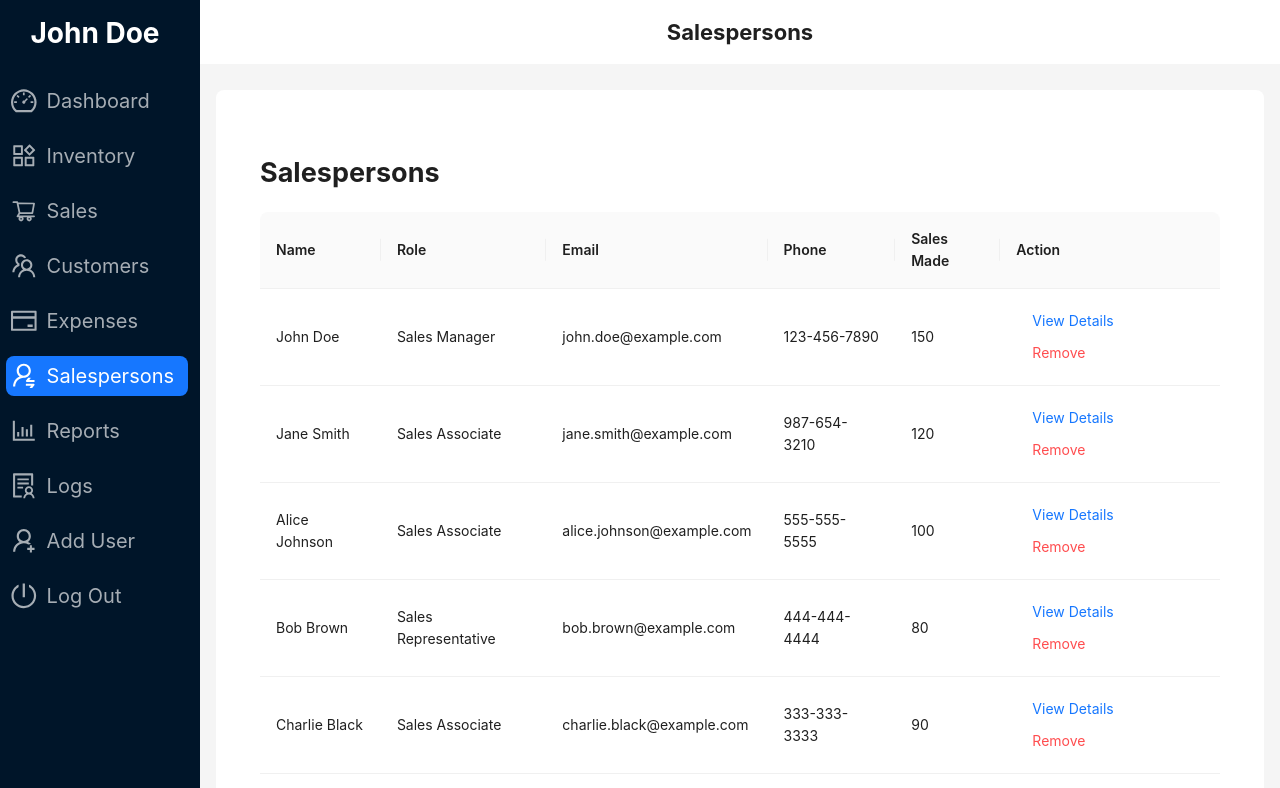
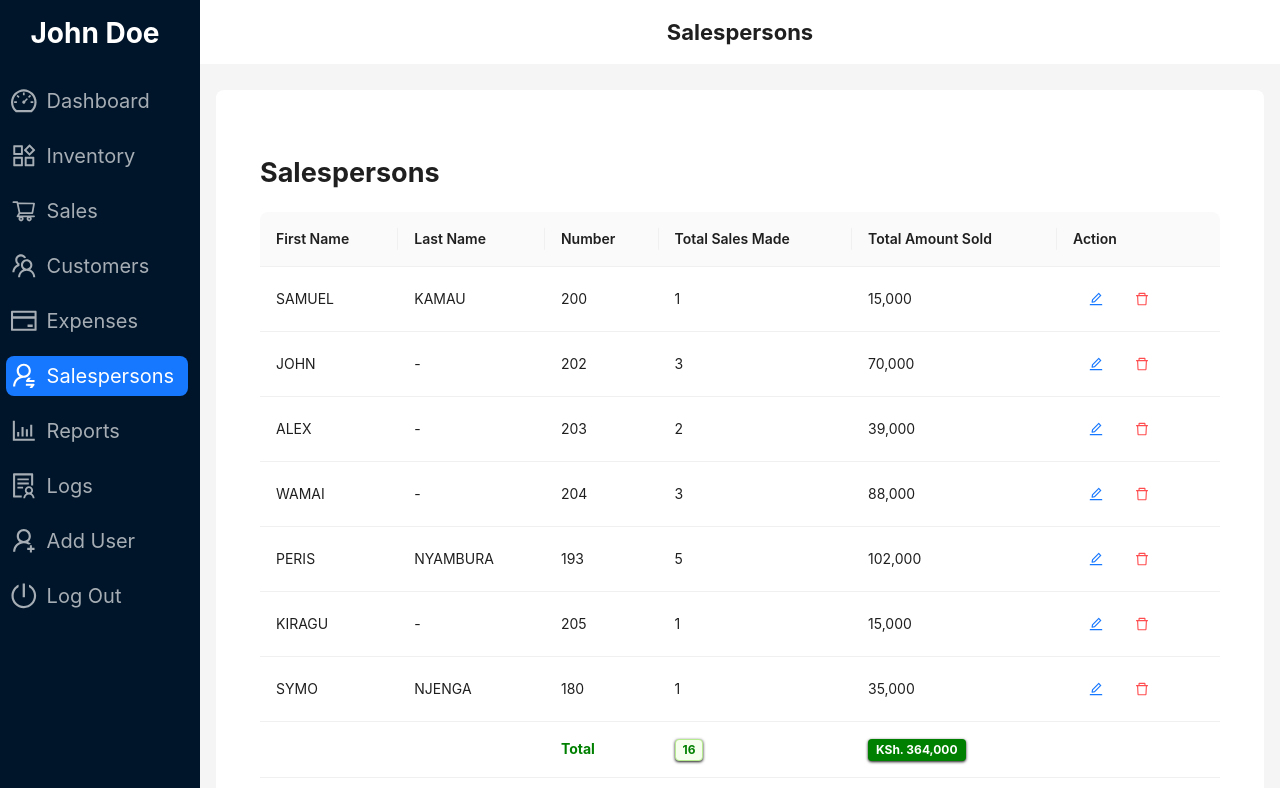
Before and after one commit to IsaacNjenga/EasyManager2.0, a React (Create React App) app in the folder front/: page /salespersons in a window 1280 px wide. Shown: the top 788 px of the page. Built offline with nearby package versions, Linux system fonts and the light colour scheme.

Commit message:
salespersons complete

```diff
--- a/front/src/assets/data/salesData.js
+++ b/front/src/assets/data/salesData.js
@@ -94,7 +94,7 @@ export const SalesData = [
   {
     _id: "6781302c905d3084a1a3dc73",
     number: "578",
-    description: "EXECTIVE DESK 1.6",
+    description: "EXECTIVE DESK 1.6M",
     price: 47000,
     quantity: 1,
     total: 47000,
@@ -275,4 +275,98 @@ export const SalesData = [
     },
     __v: 0,
   },
+  {
+    _id: "677fb287dbe6d5cc8492285a",
+    number: "574",
+    description: "EXECUTIVE OFFICE DESK (1.2M)",
+    price: 15000,
+    quantity: 1,
+    total: 15000,
+    datesold: "2025-01-08T11:25:21.000Z",
+    saleperson: "SAMUEL",
+    commission: 150,
+    image:
+      "https://res.cloudinary.com/dinsdfwod/image/upload/v1734516783/bxatl70glqqqtlwuv1hy.png",
+    pnumber: "124",
+    code: "WALL-2",
+    colour: "WHITE-BROWN",
+    createdAt: {
+      $date: "2025-01-09T11:27:03.172Z",
+    },
+    updatedAt: {
+      $date: "2025-01-09T11:27:03.172Z",
+    },
+    __v: 0,
+  },
+  {
+    _id: "6787d55b7bdd79fb1c8da248",
+    number: "586",
+    description: "ONE-DOOR METAL SAFE (420)",
+    price: 35000,
+    quantity: 1,
+    total: 35000,
+    datesold: "2025-01-14T15:32:53.000Z",
+    saleperson: "SYMO",
+    commission: 350,
+    image:
+      "https://res.cloudinary.com/dinsdfwod/image/upload/v1734517322/matnllxiyxvrltjtxvop.jpg",
+    pnumber: "154",
+    code: "SF-420",
+    colour: "GREY",
+    createdAt: {
+      $date: "2025-01-15T15:33:47.612Z",
+    },
+    updatedAt: {
+      $date: "2025-01-15T15:33:47.612Z",
+    },
+    __v: 0,
+  },
+  {
+    _id: "678b80d0a0f3b96859e180b2",
+    number: "589",
+    description: "ONE-DOOR METAL SAFE (420)",
+    price: 35000,
+    quantity: 1,
+    total: 35000,
+    datesold: "2025-01-16T10:21:04.000Z",
+    saleperson: "ALEX",
+    commission: 350,
+    image:
+      "https://res.cloudinary.com/dinsdfwod/image/upload/v1734517322/matnllxiyxvrltjtxvop.jpg",
+    pnumber: "154",
+    code: "SF-420",
+    colour: "GREY",
+    createdAt: {
+      $date: "2025-01-18T10:22:08.614Z",
+    },
+    updatedAt: {
+      $date: "2025-01-18T10:22:08.614Z",
+    },
+    __v: 0,
+  },
+  {
+    _id: "678e4408d31bcb3b64e15b26",
+    number: "863",
+    description: "VISITOR SEAT",
+    price: 5000,
+    quantity: 2,
+    total: 10000,
+    datesold: "2025-01-18T12:36:35.000Z",
+    saleperson: "PERIS ",
+    commission: 100,
+    image:
+      "https://res.cloudinary.com/dinsdfwod/image/upload/v1734513953/um23nnsa46hulnrybepv.png",
+    pnumber: "180",
+    code: "L-30",
+    colour: "BEIGE",
+    customerName: "thadigwa kiambu",
+    customerPhone: "0722666772",
+    createdAt: {
+      $date: "2025-01-20T12:39:36.479Z",
+    },
+    updatedAt: {
+      $date: "2025-01-20T12:39:36.479Z",
+    },
+    __v: 0,
+  },
 ];
--- /dev/null
+++ b/front/src/assets/data/salespersonsData.js
@@ -0,0 +1,72 @@
+export const SalespersonsData = [
+  {
+    _id: "66349b0d9fe65018118a976d",
+    id: 23456782,
+    firstname: "SAMUEL",
+    lastname: "KAMAU",
+    datejoined: "2024-02-13T09:05:42.000Z",
+    image: null,
+    number: 200,
+    __v: 0,
+  },
+  {
+    _id: "66d529b233ced71636668050",
+    id: 23456789,
+    firstname: "JOHN",
+    lastname: "-",
+    datejoined: "2024-09-02T02:57:36.630Z",
+    image: null,
+    number: 202,
+    __v: 0,
+  },
+  {
+    _id: "66d529e133ced71636668063",
+    id: 34567891,
+    firstname: "ALEX",
+    lastname: "-",
+    datejoined: "2024-09-02T02:58:11.470Z",
+    image: null,
+    number: 203,
+    __v: 0,
+  },
+  {
+    _id: "66d52a0333ced71636668074",
+    id: 45678912,
+    firstname: "WAMAI",
+    lastname: "-",
+    datejoined: "2024-09-02T02:58:59.023Z",
+    image: null,
+    number: 204,
+    __v: 0,
+  },
+  {
+    _id: "66d52a4533ced71636668085",
+    id: 87283,
+    firstname: "PERIS ",
+    lastname: "NYAMBURA",
+    datejoined: "2024-09-02T02:59:49.565Z",
+    image: null,
+    number: 193,
+    __v: 0,
+  },
+  {
+    _id: "66d52dd633ced71636668134",
+    id: 7964826084,
+    firstname: "KIRAGU",
+    lastname: "-",
+    datejoined: "2024-09-02T03:15:20.757Z",
+    image: null,
+    number: 205,
+    __v: 0,
+  },
+  {
+    _id: "67989b4993f728f03586943e",
+    id: 100,
+    firstname: "SYMO",
+    lastname: "NJENGA",
+    datejoined: "2025-01-28T08:53:44.930Z",
+    image: null,
+    number: 180,
+    __v: 0,
+  },
+];
--- a/front/src/pages/sales/salesContent.js
+++ b/front/src/pages/sales/salesContent.js
@@ -116,8 +116,11 @@ function SalesContent() {
     {
       title: "Price",
       dataIndex: "price",
-      key: "price",render: (text) => `KSh. ${Number(text || 0).toFixed(2).toLocaleString()}`
-
+      key: "price",
+      render: (text) =>
+        `KSh. ${Number(text || 0)
+          .toFixed(2)
+          .toLocaleString()}`,
     },
     {
       title: "Quantity",
@@ -127,14 +130,20 @@ function SalesContent() {
     {
       title: "Total",
       dataIndex: "total",
-      key: "total",render: (text) => `KSh. ${Number(text || 0).toFixed(2).toLocaleString()}`
-
+      key: "total",
+      render: (text) =>
+        `KSh. ${Number(text || 0)
+          .toFixed(2)
+          .toLocaleString()}`,
     },
     {
       title: "Commission",
       dataIndex: "commission",
-      key: "commission",render: (text) => `KSh. ${Number(text || 0).toFixed(2).toLocaleString()}`
-
+      key: "commission",
+      render: (text) =>
+        `KSh. ${Number(text || 0)
+          .toFixed(2)
+          .toLocaleString()}`,
     },
     {
       title: "Sold By",
@@ -204,7 +213,7 @@ function SalesContent() {
   };
 
   const handleDeleteCancel = () => {
-    message.error("Canceled");
+    message.error("Cancelled");
     setOpenDelete(null);
   };
 
@@ -216,11 +225,9 @@ function SalesContent() {
         dataSource={SalesData}
       />
       <div style={{ padding: "0px" }}>
-        <h2>Sales Transactions</h2>
-
         {searchValue === "" && (
           <>
-            {" "}
+            <h2>Sales</h2>{" "}
             {groupedSalesByDateSorted.map((date) => (
               <div key={date} style={{ marginBottom: "30px" }}>
                 <h3
--- a/front/src/pages/salespersons/salespersonsContent.js
+++ b/front/src/pages/salespersons/salespersonsContent.js
@@ -1,97 +1,161 @@
-import React from "react";
-import { Table, Button } from "antd";
-
-const sampleSalespersons = [
-  {
-    key: "1",
-    name: "John Doe",
-    role: "Sales Manager",
-    email: "john.doe@example.com",
-    phone: "123-456-7890",
-    salesMade: 150,
-  },
-  {
-    key: "2",
-    name: "Jane Smith",
-    role: "Sales Associate",
-    email: "jane.smith@example.com",
-    phone: "987-654-3210",
-    salesMade: 120,
-  },
-  {
-    key: "3",
-    name: "Alice Johnson",
-    role: "Sales Associate",
-    email: "alice.johnson@example.com",
-    phone: "555-555-5555",
-    salesMade: 100,
-  },
-  {
-    key: "4",
-    name: "Bob Brown",
-    role: "Sales Representative",
-    email: "bob.brown@example.com",
-    phone: "444-444-4444",
-    salesMade: 80,
-  },
-  {
-    key: "5",
-    name: "Charlie Black",
-    role: "Sales Associate",
-    email: "charlie.black@example.com",
-    phone: "333-333-3333",
-    salesMade: 90,
-  },
-];
+import React, { useState } from "react";
+import { Table, Button, Tag, Popconfirm, message } from "antd";
+import { SalespersonsData } from "../../assets/data/salespersonsData";
+import { SalesData } from "../../assets/data/salesData";
+import { DeleteOutlined, EditOutlined } from "@ant-design/icons";
 
 function SalespersonsContent() {
+  const [modalContent, setModalContent] = useState(null);
+  const [openDelete, setOpenDelete] = useState(null);
+  const [confirmLoading, setConfirmLoading] = useState(false);
+
+  // Preprocess Sales Data: Compute Sales Per Salesperson
+  const salesBySalesperson = SalesData.reduce((acc, sale) => {
+    const salepersonName = sale.saleperson; // Match using 'saleperson name'
+
+    if (!acc[salepersonName]) {
+      acc[salepersonName] = { totalSales: 0, amountSold: 0 };
+    }
+    acc[salepersonName].totalSales += 1; // Number of sales
+    acc[salepersonName].amountSold += sale.total; // Total amount sold
+    return acc;
+  }, {});
+
+  //  Enhance SalespersonsData with sales info
+  const enhancedSalespersonsData = SalespersonsData.map((person) => ({
+    ...person,
+    salesMade: salesBySalesperson[person.firstname]?.totalSales || 0,
+    amountSold:
+      salesBySalesperson[person.firstname]?.amountSold.toLocaleString() || "0", // Format currency
+  }));
+  console.log(enhancedSalespersonsData);
+
+  const totalSalesMade = enhancedSalespersonsData
+    .reduce((acc, sale) => acc + sale.salesMade, 0)
+    .toLocaleString();
+
+  const totalAmountSold = enhancedSalespersonsData
+    .reduce((acc, sale) => {
+      const amount = Number(sale.amountSold.replace(/,/g, ""));
+      return !isNaN(amount) ? acc + amount : acc;
+    }, 0)
+    .toLocaleString();
+
+  //  Define Table Columns
   const columns = [
     {
-      title: "Name",
-      dataIndex: "name",
-      key: "name",
+      title: "First Name",
+      dataIndex: "firstname",
+      key: "firstname",
     },
     {
-      title: "Role",
-      dataIndex: "role",
-      key: "role",
+      title: "Last Name",
+      dataIndex: "lastname",
+      key: "lastname",
     },
     {
-      title: "Email",
-      dataIndex: "email",
-      key: "email",
+      title: "Number",
+      dataIndex: "number",
+      key: "number",
     },
     {
-      title: "Phone",
-      dataIndex: "phone",
-      key: "phone",
+      title: "Total Sales Made",
+      dataIndex: "salesMade",
+      key: "salesMade",
     },
     {
-      title: "Sales Made",
-      dataIndex: "salesMade",
-      key: "salesMade",
+      title: "Total Amount Sold",
+      dataIndex: "amountSold",
+      key: "amountSold",
     },
     {
       title: "Action",
       key: "action",
       render: (_, record) => (
         <span>
-          <Button type="link">View Details</Button>
-          <Button type="link" danger>
-            Remove
+          <Button type="link" title="Edit this item">
+            <EditOutlined />
           </Button>
+          <Popconfirm
+            title="Are you sure?"
+            description="This action cannot be undone!"
+            open={openDelete}
+            onConfirm={() => handleDelete(record)}
+            okButtonProps={{ loading: confirmLoading }}
+            onCancel={handleDeleteCancel}
+          >
+            <Button
+              type="link"
+              danger
+              title="Delete this item"
+              onClick={() => showDeleteConfirm(record)}
+            >
+              <DeleteOutlined />
+            </Button>
+          </Popconfirm>
         </span>
       ),
     },
   ];
 
+  const showDeleteConfirm = (record) => {
+    setOpenDelete(record.key); // Store the clicked record's key
+  };
+
+  const handleDelete = (record) => {
+    setConfirmLoading(true);
+    //message.success('Deleted!')
+    setTimeout(() => {
+      setConfirmLoading(false);
+      setOpenDelete(null);
+    }, 2000);
+  };
+
+  const handleDeleteCancel = () => {
+    message.error("Cancelled");
+    setOpenDelete(null);
+  };
+
   return (
-    <>
-      <div style={{ padding: "20px" }}>
-        <h2>Salespersons</h2>
-        <Table columns={columns} dataSource={sampleSalespersons} />
-      </div>
-    </>
+    <div style={{ padding: "20px" }}>
+      <h2>Salespersons</h2>
+      <Table
+        columns={columns}
+        dataSource={enhancedSalespersonsData}
+        rowKey="number"
+        //rowKey="_id"
+        summary={() => (
+          <Table.Summary.Row>
+            <Table.Summary.Cell index={1} colSpan={1}></Table.Summary.Cell>
+            <Table.Summary.Cell index={2} colSpan={1}></Table.Summary.Cell>
+            <Table.Summary.Cell index={3}>
+              <strong style={{ color: "green" }}>Total</strong>
+            </Table.Summary.Cell>
+            <Table.Summary.Cell index={3}>
+              <Tag
+                color="green"
+                style={{
+                  boxShadow: "0px 1px 3px rgba(0, 0, 0, 0.9)",
+                }}
+              >
+                <strong style={{ color: "green" }}>{totalSalesMade}</strong>
+              </Tag>
+            </Table.Summary.Cell>
+            <Table.Summary.Cell index={4}>
+              <Tag
+                color="#008001"
+                style={{
+                  boxShadow: "0px 1px 3px rgba(0, 0, 0, 0.9)",
+                }}
+              >
+                <strong>KSh. {totalAmountSold}</strong>
+              </Tag>
+            </Table.Summary.Cell>
+            <Table.Summary.Cell index={5}></Table.Summary.Cell>
+          </Table.Summary.Row>
+        )}
+      />
+    </div>
   );
 }
 
```
